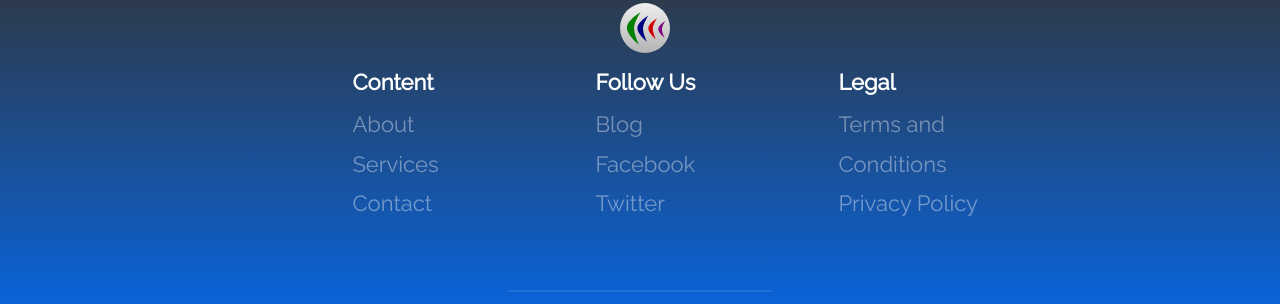
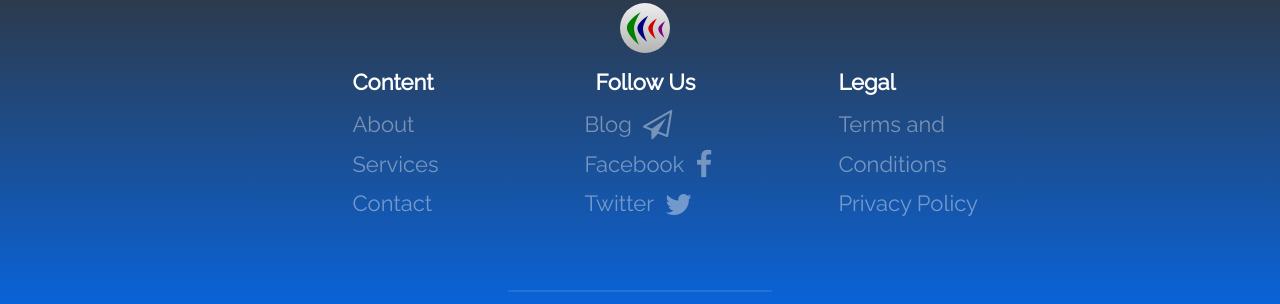
Before and after one commit to ciconnect/ciconnect.github.io, a Jekyll site: the page built from index.html, in a window 1280 px wide. Shown: the part 807-1111 px from the top of the page. Built offline with Jekyll 4.4.1, drawn with Linux system fonts in a browser that asks for light colours.

Commit message:
Add social icons

```diff
--- a/_includes/footer.html
+++ b/_includes/footer.html
@@ -3,19 +3,46 @@
       <object data="/images/logo.svg" type="image/svg+xml"></object>
     </div>
     <div class="footer-links">
-      <ul>
+      <ul class="level-1">
         <li><h3>Content</h3></li>
         <li><a href="/about">About</a></li>
         <li><a href="javascript:void(0)">Services</a></li>
         <li><a href="/contact">Contact</a></li>
       </ul>
-      <ul>
+      <ul class="level-1">
         <li><h3>Follow Us</h3></li>
-        <li><a href="/blog">Blog</a></li>
-        <li><a href="javascript:void(0)">Facebook</a></li>
-        <li><a href="javascript:void(0)">Twitter</a></li>
+        <li>
+          <ul class="level-2">
+            <li>
+              <a href="/blog">Blog</a>
+            </li>
+            <li>
+              <a href="/blog"><i class="fa fa-paper-plane-o fa-lg"></i></a>
+            </li>
+          </ul>
+        </li>
+        <li>
+          <ul class="level-2">
+            <li>
+              <a href="javascript:void(0)">Facebook</a>
+            </li>
+            <li>
+              <a href="javascript:void(0)"><i class="fa fa-facebook fa-lg"></i></a>
+            </li>
+          </ul>
+        </li>
+        <li>
+          <ul class="level-2">
+            <li>
+              <a href="javascript:void(0)">Twitter</a>
+            </li>
+            <li>
+              <a href="javascript:void(0)"><i class="fa fa-twitter fa-lg"></i></a>
+            </li>
+          </ul>
+        </li>
       </ul>
-      <ul>
+      <ul class="level-1">
         <li><h3>Legal</h3></li>
         <li><a href="javascript:void(0)">Terms and Conditions</a></li>
         <li><a href="javascript:void(0)">Privacy Policy</a></li>
--- a/_sass/_base.scss
+++ b/_sass/_base.scss
@@ -48,14 +48,41 @@ img {
         }
     }
 
-    ul {
+    ul.level-1, ul.level-2 {
+        margin-left: $base-spacing - 0.5em;
+    }
+
+    ul.level-1 {
         margin-bottom: $base-spacing*2;
-        margin-left: $base-spacing - 0.5em;
-
         @include media($medium-screen) {
             @include span-columns(3);
             @include omega(3n);
             @include clearfix;
+        }
+    }
+
+    ul.level-2 {
+        margin-left: - 0.5em;
+        li {
+            display: inline-block;
+        }
+        li:last-child {
+            margin-left: .25em;
+            @include media($small-screen-up) {
+                display: none;
+            }
+            display: inline-block;
+            .fa-facebook, .fa-facebook-o {
+                // color: #dfe3ee;
+            }
+
+            .fa-twitter, .fa-twitter-o {
+                // color: #c0deed;
+            }
+
+            .fa-paper-plane, .fa-paper-plane-o {
+                // color: #efefef;
+            }
         }
     }
 
```
